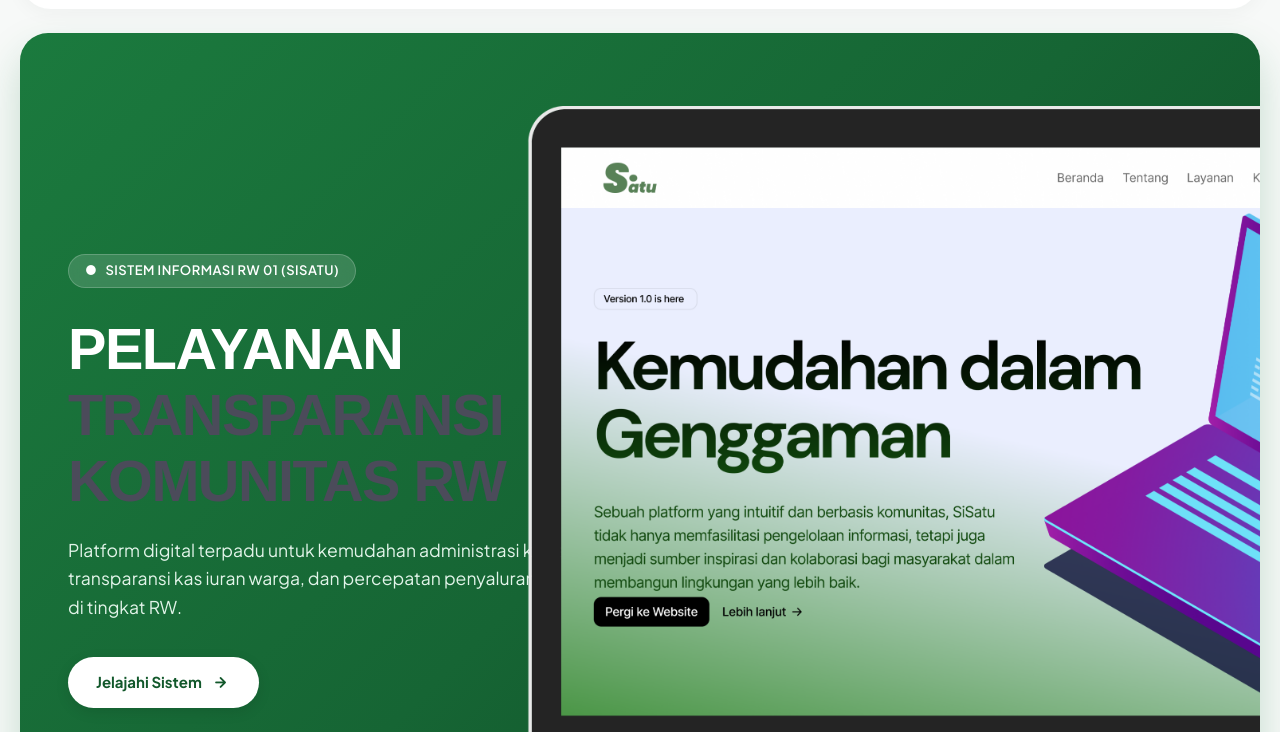
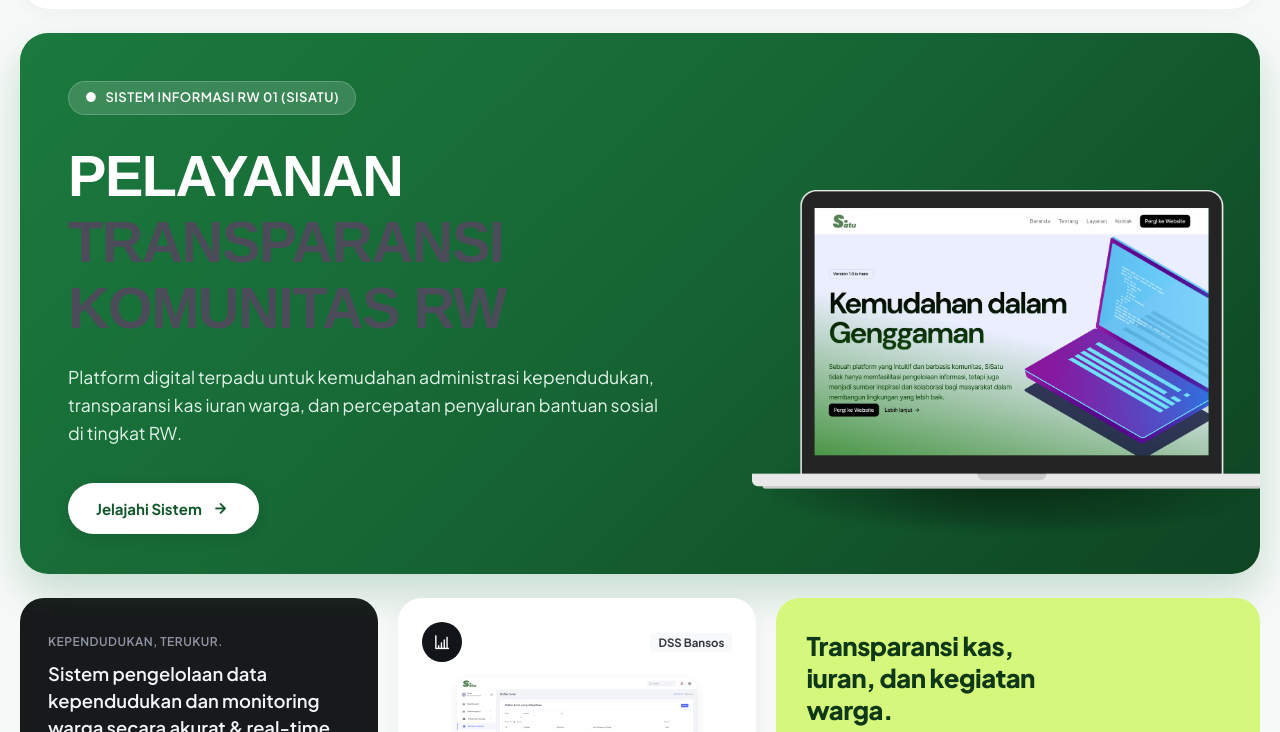
Before and after one commit to mochwildaniazizi-cloud/rwis-png-main, a plain HTML site: page index.html in a window 1280 px wide. Shown: the part 68-800 px from the top of the page. Drawn offline with Linux system fonts and the light colour scheme.

Commit message:
redesign size main card

```diff
--- a/index.html
+++ b/index.html
@@ -248,13 +248,24 @@
             display: flex;
             justify-content: center;
             align-items: center;
+            width: 100%;
+            height: 100%;
+            min-height: 380px;
         }
 
         .hero-main-img {
-            max-width: 300%;
-            max-height: 800px;
+            position: absolute;
+            right: -60px;
+            /* Bisa digeser bebas menjorok keluar */
+            bottom: -40px;
+            /* Bisa digeser bebas ke bawah */
+            max-width: none;
+            /* Supaya gambar bebas membesar */
+            width: 520px;
+            /* Atur lebar gambar yang diinginkan */
+            height: auto;
             object-fit: cover;
-            transform: translate(35px, 25px);
+            pointer-events: none;
         }
 
         .floating-pill {
```
